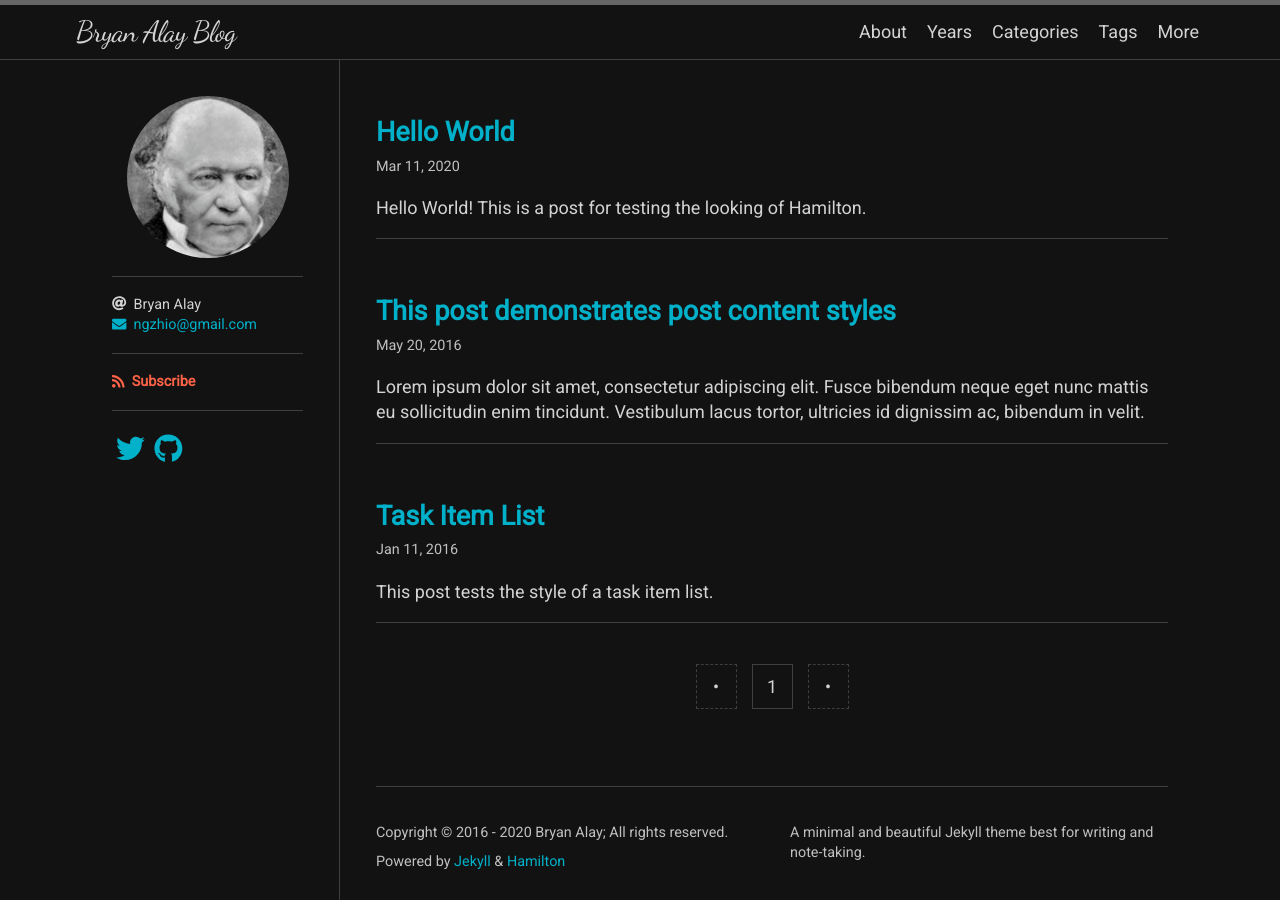
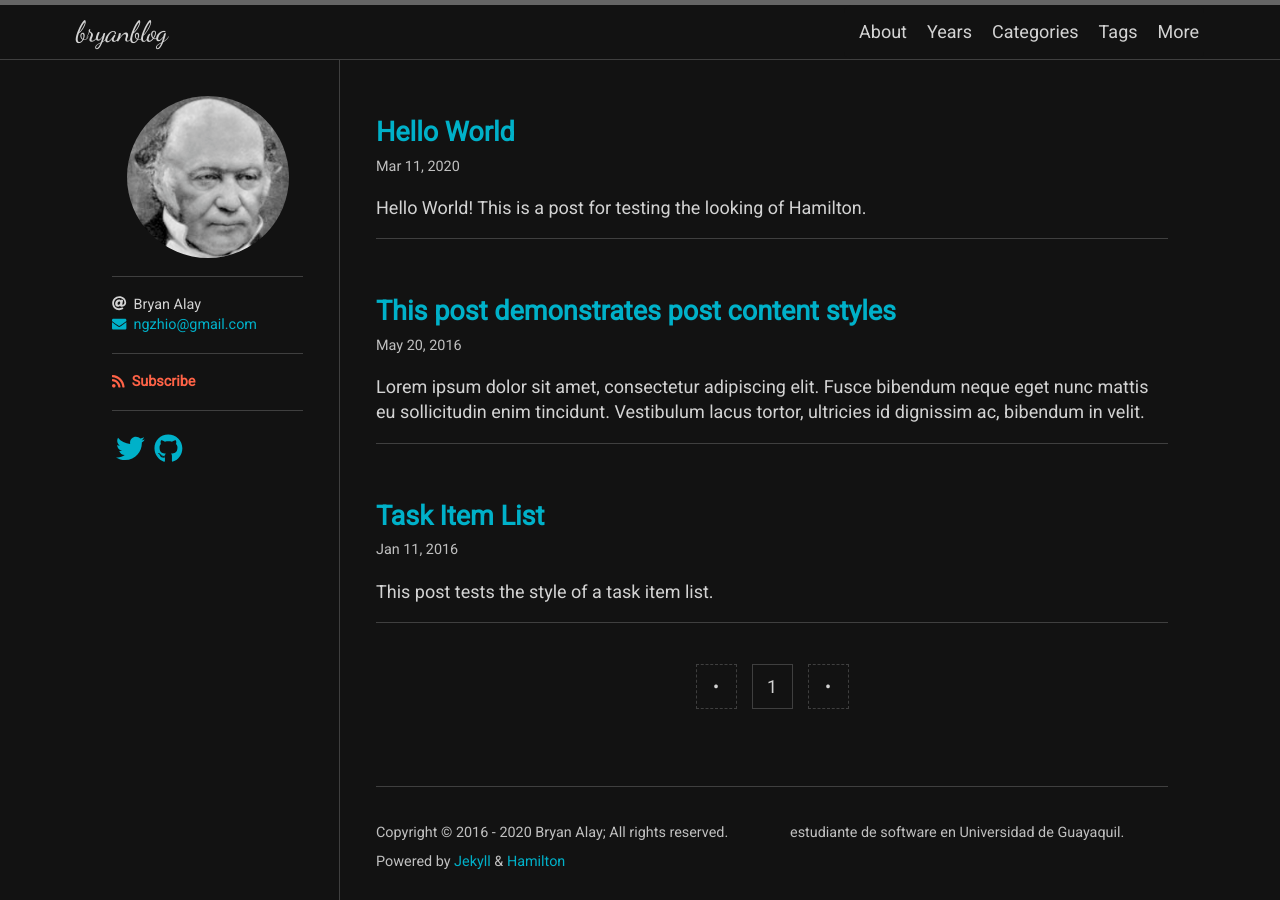
Before and after one commit to bryanalay/bryanblog, a Jekyll site: the page built from index.html, in a window 1280 px wide. Built offline with Jekyll 4.4.1, drawn with Linux system fonts in a browser that asks for light colours; nearby versions of some CDN libraries; some web fonts are replaced; the list of posts is cut into pages by our own code.

Commit message:
Update _config.yml

```diff
--- a/_config.yml
+++ b/_config.yml
@@ -1,5 +1,5 @@
-title: Bryan Alay Blog
-description: A minimal and beautiful Jekyll theme best for writing and note-taking.
+antitle: Bryan Alay Blog
+description: estudiante de software en Universidad de Guayaquil.
 author: Bryan Alay
 avatar: /logo.png
 email: ngzhio@gmail.com
```
